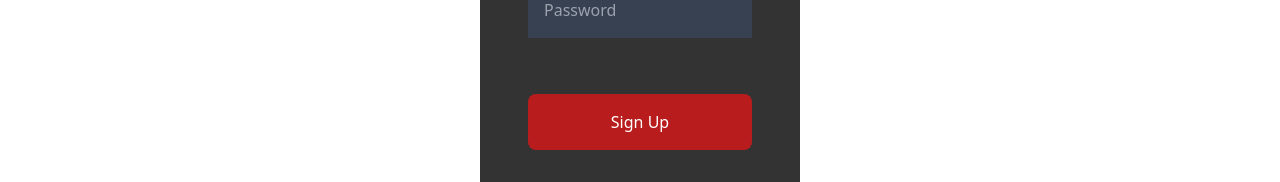
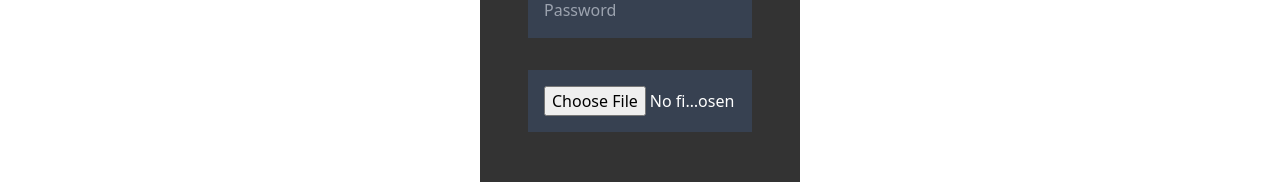
Before and after one commit to Monu-11/NetflixGPT, a React (Create React App) app: page / in a window 1280 px wide. Both pictures are taken after a click on the element "New to Netflix? SignUp Now". Shown: the part 470-652 px from the top of the page. Built offline with nearby package versions, Linux system fonts and the light colour scheme; no server answers.

Commit message:
Add upload  profile photo functionality

```diff
--- a/src/components/Header.js
+++ b/src/components/Header.js
@@ -42,7 +42,7 @@ const Header = () => {
   }, []);
 
   return (
-    <div className="absolute w-full px-8 py-2 bg-gradient-to-b from-black z-10 flex justify-between">
+    <div className="absolute w-full px-8 py-2 bg-gradient-to-b from-black z-10 flex justify-between items-center">
       <img
         className="w-44"
         src="https://cdn.cookielaw.org/logos/dd6b162f-1a32-456a-9cfe-897231c7763c/4345ea78-053c-46d2-b11e-09adaef973dc/Netflix_Logo_PMS.png"
@@ -54,7 +54,7 @@ const Header = () => {
             onClick={handleDropdown}
             className="w-12 h-12 mx-2 rounded-full cursor-pointer"
             src={user?.photoURL}
-            alt="netflix"
+            alt="profile"
           />
           {isDropdown && (
             <div className="absolute right-0 mt-2 w-48 bg-white rounded-lg shadow-xl z-10">
--- a/src/components/Login.js
+++ b/src/components/Login.js
@@ -20,6 +20,7 @@ const Login = () => {
   const name = useRef(null);
   const email = useRef(null);
   const password = useRef(null);
+  const photo = useRef(null);
 
   const toggleSignINForm = () => {
     setIsSignForm(!isSignForm);
@@ -45,10 +46,13 @@ const Login = () => {
         .then((userCredential) => {
           // Signed up
           const user = userCredential.user;
+          const photoURL =
+            photo.current.files.length > 0
+              ? URL.createObjectURL(photo.current.files[0])
+              : "https://lh3.googleusercontent.com/a/AEdFTp5M-MsHxB6sAaKo64xSqCLnWZZBmCeE3KL4CuaorQ=s96-c";
           updateProfile(user, {
             displayName: name.current.value,
-            photoURL:
-              "https://lh3.googleusercontent.com/a/AEdFTp5M-MsHxB6sAaKo64xSqCLnWZZBmCeE3KL4CuaorQ=s96-c",
+            photoURL: photoURL,
           })
             .then(() => {
               const { uid, email, displayName, photoURL } = auth.currentUser;
@@ -79,9 +83,7 @@ const Login = () => {
         email.current.value,
         password.current.value
       )
-        .then((userCredential) => {
-          // Signed in
-          const user = userCredential.user;
+        .then(() => {
           navigate("/browse");
         })
         .catch((error) => {
@@ -128,6 +130,14 @@ const Login = () => {
           placeholder="Password"
           className="p-4 my-4 w-full bg-gray-700"
         />
+        {!isSignForm && (
+          <input
+            ref={photo}
+            type="file"
+            placeholder="Upload Profile Photo"
+            className="p-4 my-4 w-full bg-gray-700"
+          />
+        )}
         <p className="text-red-500 font-bold text-lg py-2">{errorMessage}</p>
         <button
           className="p-4 my-6 bg-red-700 w-full rounded-lg"
```
Also changed, not shown: 1 other file (tests, documents, lock files or other folders).
